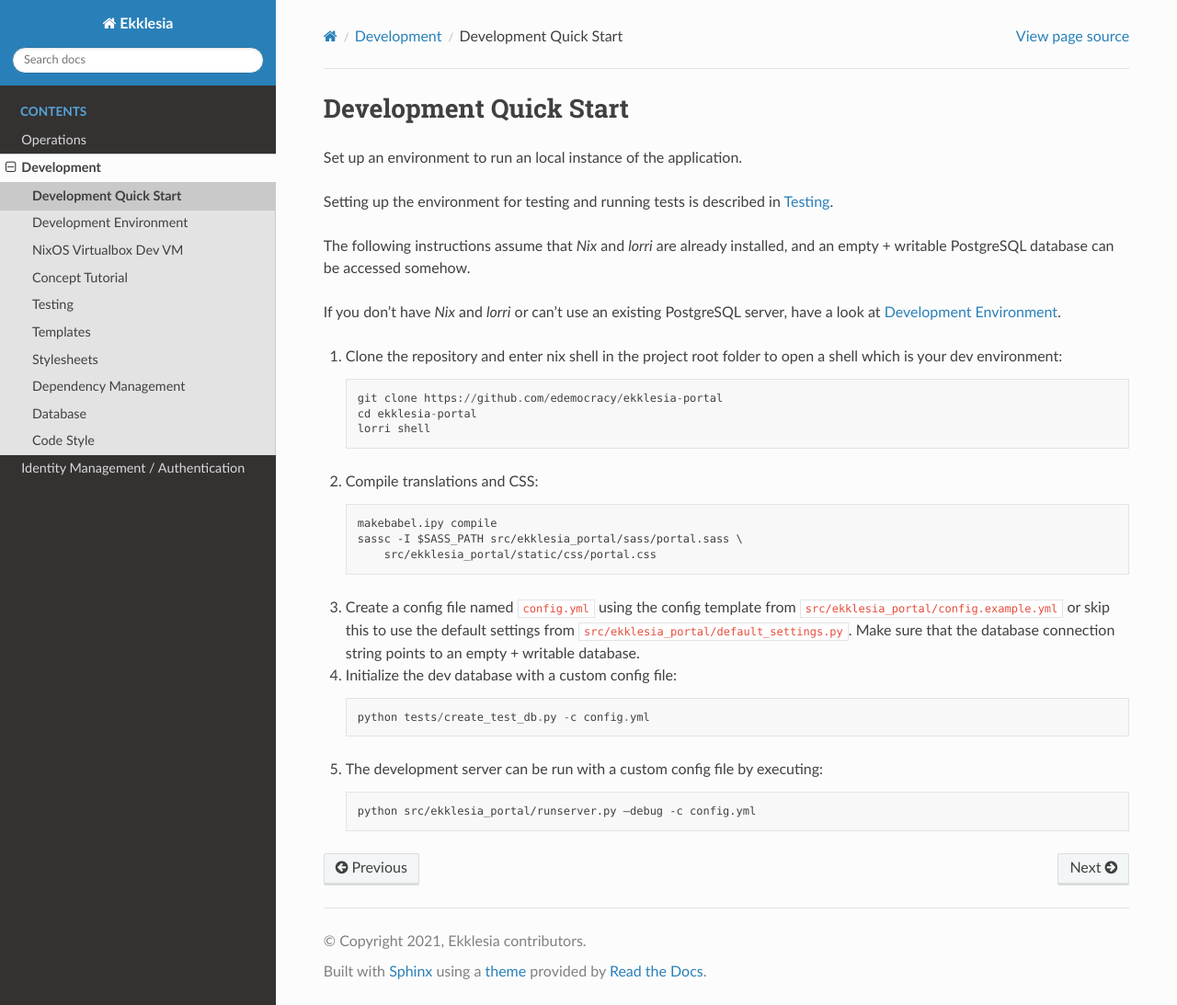
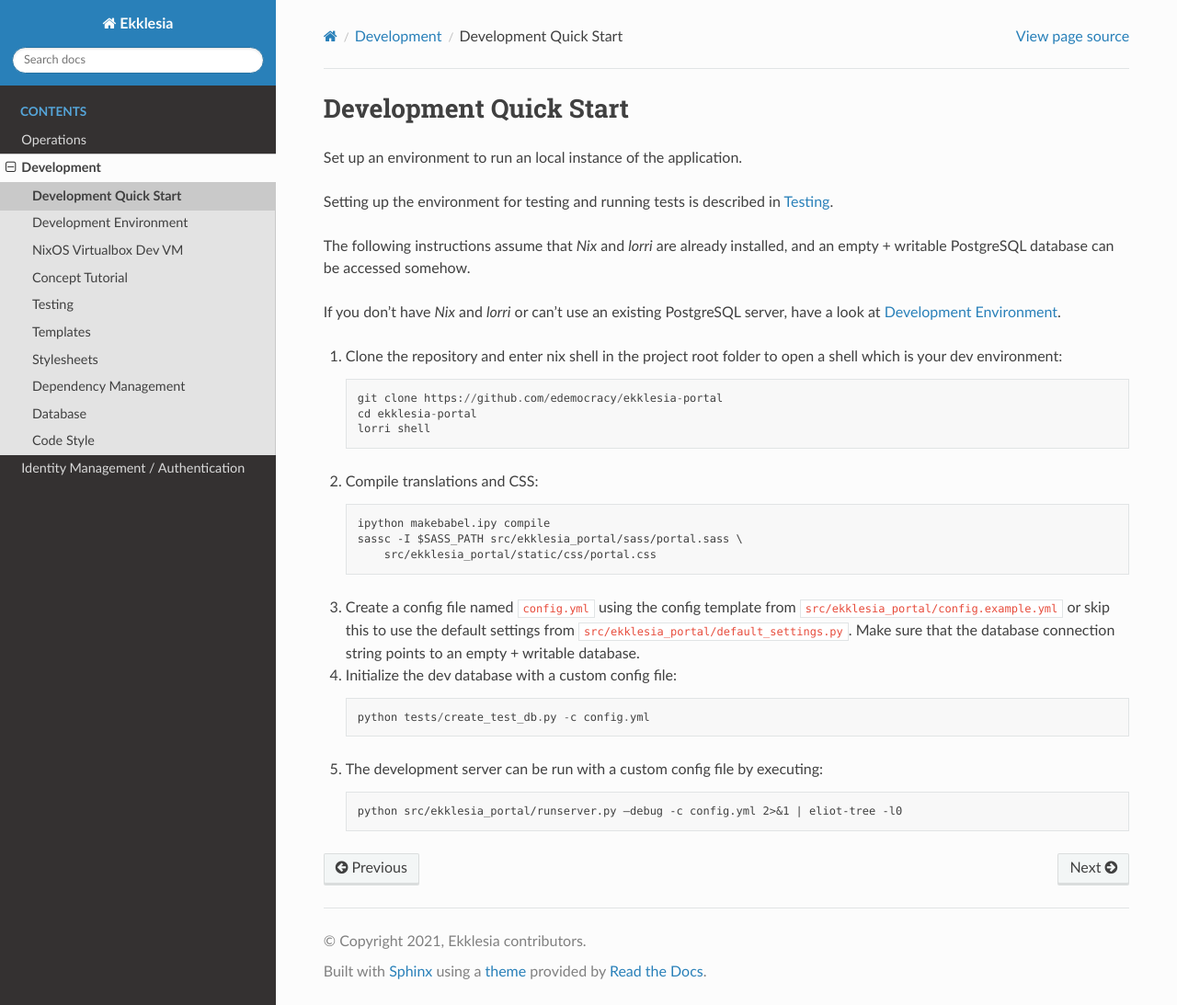
Before and after one commit to edemocracy/ekklesia, a Sphinx documentation site: the page built from docs/development/quickstart.rst, in a window 1280 px wide and 1093 px high. Shown: the whole window at 92% size. Built offline with Sphinx 7.4.7 and the Read the Docs theme 2.0.0, drawn with Linux system fonts in a browser that asks for light colours.

Commit message:
Dev: fix quickstart makebabel, app instructions for NixOS dev VM

```diff
--- a/docs/development/quickstart.rst
+++ b/docs/development/quickstart.rst
@@ -25,7 +25,7 @@
 
 2. Compile translations and CSS::
 
-    makebabel.ipy compile
+    ipython makebabel.ipy compile
     sassc -I $SASS_PATH src/ekklesia_portal/sass/portal.sass \
         src/ekklesia_portal/static/css/portal.css
 
@@ -44,4 +44,4 @@
 5. The development server can be run with a custom config file by
    executing::
 
-    python src/ekklesia_portal/runserver.py –debug -c config.yml
+    python src/ekklesia_portal/runserver.py –debug -c config.yml 2>&1 | eliot-tree -l0
```
Also changed, not shown: docs/development/dev_nixos.rst (+25 -0 lines).
